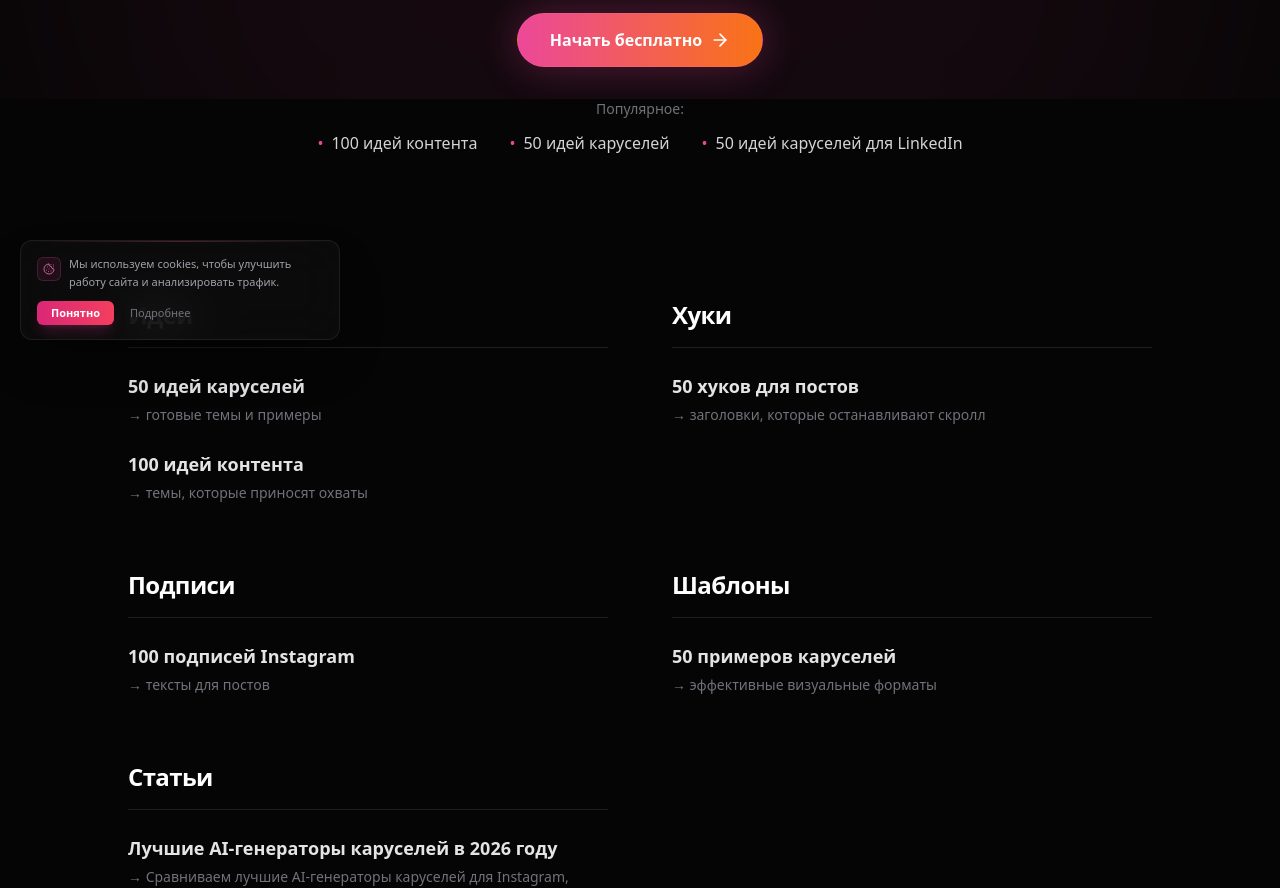
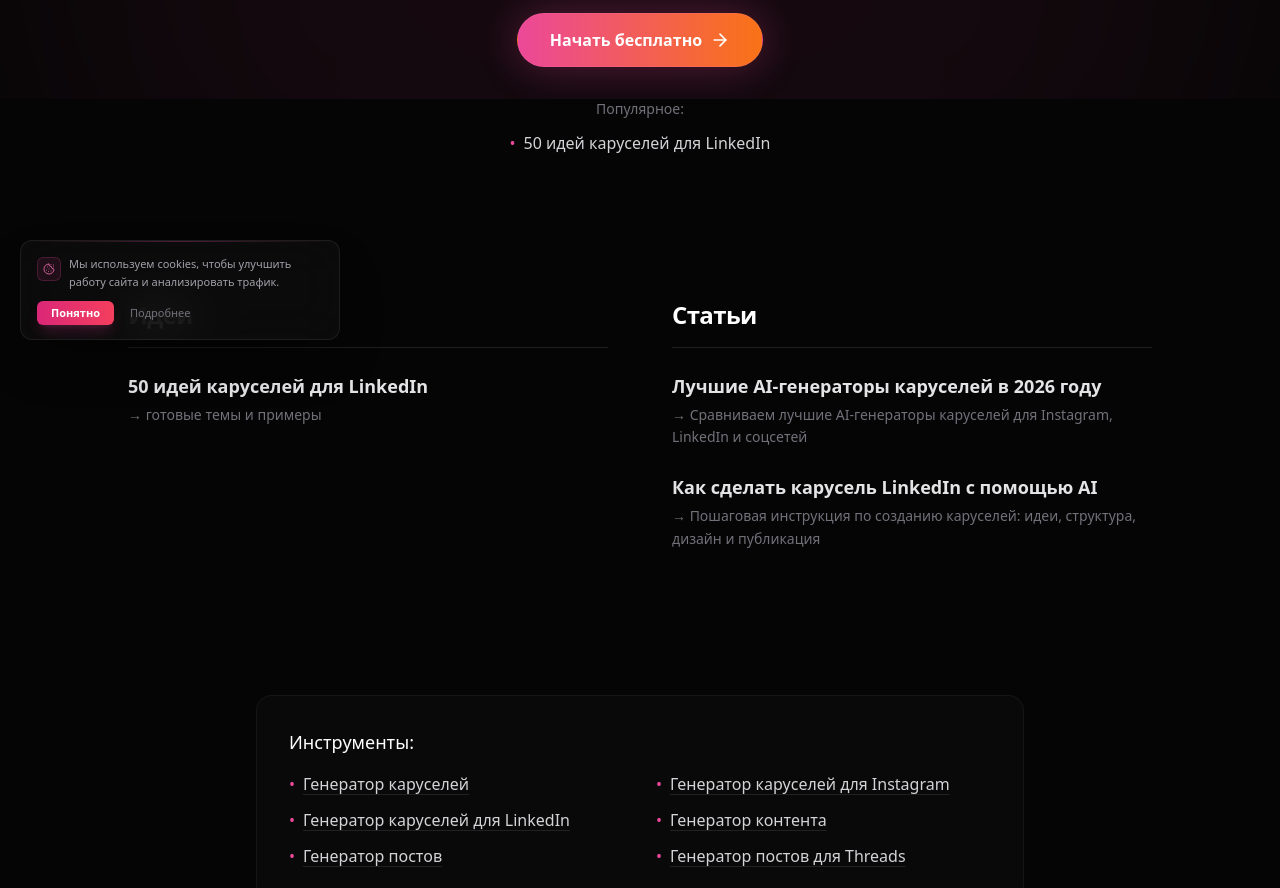
Before and after one commit to matteimikeska49-bot/gtf, a React (Vite) app: page /ru/blog in a window 1280 px wide. Shown: the part 440-1328 px from the top of the page. Built offline with nearby package versions, Linux system fonts and the light colour scheme.

Commit message:
Fix blog internal links and route coverage

```diff
--- a/src/components/BlogPage.jsx
+++ b/src/components/BlogPage.jsx
@@ -81,8 +81,6 @@ const PopularBlock = () => (
     <div className="text-center">
       <h3 className="text-zinc-500 text-sm font-medium mb-3">Popular:</h3>
       <ul className="flex flex-col md:flex-row gap-4 md:gap-8 text-sm md:text-base justify-center items-center">
-        <li><Link to="/blog/content-ideas-for-social-media" className="text-zinc-300 hover:text-pink-400 transition-colors flex items-center gap-2"><span className="text-pink-500">•</span> 100 Content Ideas</Link></li>
-        <li><Link to="/blog/carousel-ideas" className="text-zinc-300 hover:text-pink-400 transition-colors flex items-center gap-2"><span className="text-pink-500">•</span> 50 Carousel Ideas</Link></li>
         <li><Link to="/blog/linkedin-carousel-ideas" className="text-zinc-300 hover:text-pink-400 transition-colors flex items-center gap-2"><span className="text-pink-500">•</span> 50 LinkedIn Carousel Ideas</Link></li>
       </ul>
     </div>
@@ -93,27 +91,7 @@ const categories = [
   {
     title: 'Ideas',
     links: [
-      { to: '/blog/linkedin-carousel-ideas', title: '50 LinkedIn Carousel Ideas', desc: 'ideas for professional and business content' },
-      { to: '/blog/content-ideas-for-social-media', title: '100 Content Ideas', desc: 'proven topics that drive engagement' }
-    ]
-  },
-  {
-    title: 'Hooks',
-    links: [
-      { to: '/blog/linkedin-hooks-examples', title: '50 LinkedIn Hooks', desc: 'scroll-stopping openers for B2B' }
-    ]
-  },
-  {
-    title: 'Captions',
-    links: [
-      { to: '/blog/instagram-captions', title: '100 Instagram Captions', desc: 'ready-to-use captions for posts' }
-    ]
-  },
-  {
-    title: 'Templates',
-    links: [
-      { to: '/blog/carousel-examples', title: '50 Carousel Examples', desc: 'high-performing structures' },
-      { to: '/blog/linkedin-post-templates', title: '50 Post Templates', desc: 'fill-in-the-blank frameworks' }
+      { to: '/blog/linkedin-carousel-ideas', title: '50 LinkedIn Carousel Ideas', desc: 'ideas for professional and business content' }
     ]
   },
   {
--- a/src/components/BlogPageRu.jsx
+++ b/src/components/BlogPageRu.jsx
@@ -82,8 +82,6 @@ const PopularBlockRu = () => (
     <div className="text-center">
       <h3 className="text-zinc-500 text-sm font-medium mb-3">Популярное:</h3>
       <ul className="flex flex-col md:flex-row gap-4 md:gap-8 text-sm md:text-base justify-center items-center">
-        <li><Link to="/ru/blog/idei-kontenta" className="text-zinc-300 hover:text-pink-400 transition-colors flex items-center gap-2"><span className="text-pink-500">•</span> 100 идей контента</Link></li>
-        <li><Link to="/ru/blog/idei-karuselej" className="text-zinc-300 hover:text-pink-400 transition-colors flex items-center gap-2"><span className="text-pink-500">•</span> 50 идей каруселей</Link></li>
         <li><Link to="/ru/blog/idei-karuselej-linkedin" className="text-zinc-300 hover:text-pink-400 transition-colors flex items-center gap-2"><span className="text-pink-500">•</span> 50 идей каруселей для LinkedIn</Link></li>
       </ul>
     </div>
@@ -94,26 +92,7 @@ const categoriesRu = [
   {
     title: 'Идеи',
     links: [
-      { to: '/ru/blog/idei-karuselej', title: '50 идей каруселей', desc: 'готовые темы и примеры' },
-      { to: '/ru/blog/idei-kontenta', title: '100 идей контента', desc: 'темы, которые приносят охваты' }
-    ]
-  },
-  {
-    title: 'Хуки',
-    links: [
-      { to: '/ru/blog/huki-dlya-postov', title: '50 хуков для постов', desc: 'заголовки, которые останавливают скролл' }
-    ]
-  },
-  {
-    title: 'Подписи',
-    links: [
-      { to: '/ru/blog/podpisi-instagram', title: '100 подписей Instagram', desc: 'тексты для постов' }
-    ]
-  },
-  {
-    title: 'Шаблоны',
-    links: [
-      { to: '/ru/blog/primery-karuselej', title: '50 примеров каруселей', desc: 'эффективные визуальные форматы' }
+      { to: '/ru/blog/idei-karuselej-linkedin', title: '50 идей каруселей для LinkedIn', desc: 'готовые темы и примеры' }
     ]
   },
   {
```
Also changed, not shown: 30 other files (tests, documents, lock files or other folders).
